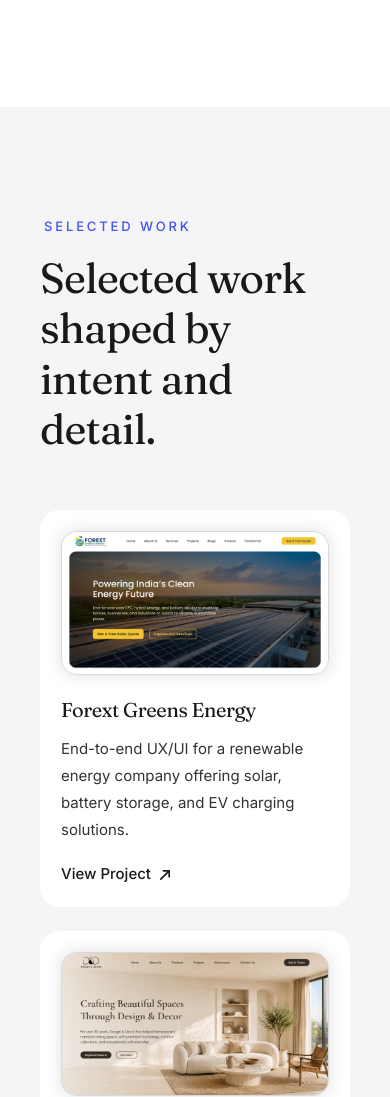
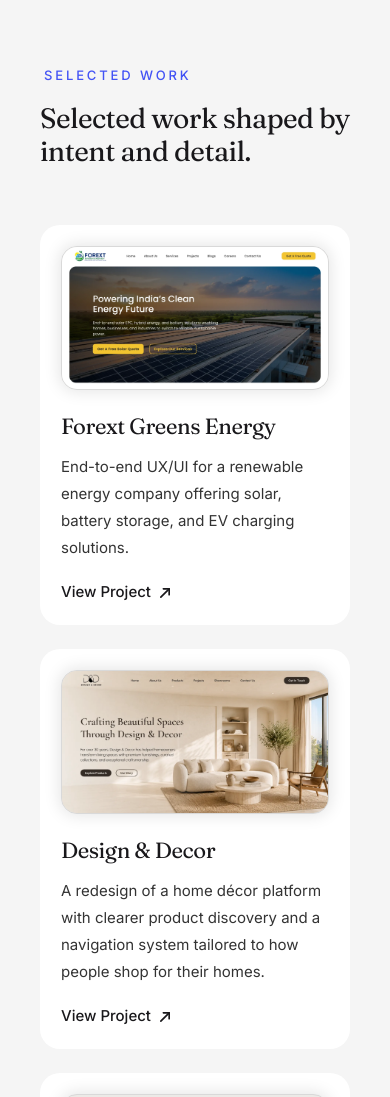
Before and after one commit to varcha-108/varcha-portfolio, a plain HTML site: page index.html in a window 390 px wide. Shown: the part 1526-2623 px from the top of the page. Drawn offline with Linux system fonts and the light colour scheme.

Commit message:
Update style.css

```diff
--- a/css/style.css
+++ b/css/style.css
@@ -1061,11 +1061,7 @@
     .project h3,
     .exp h3,
     .cap h3{
-        font-size:20px;
-    }
-
-    .section-title{
-        font-size:42px;
+        font-size:22px;
     }
 
     .footer-inner .links{
```
